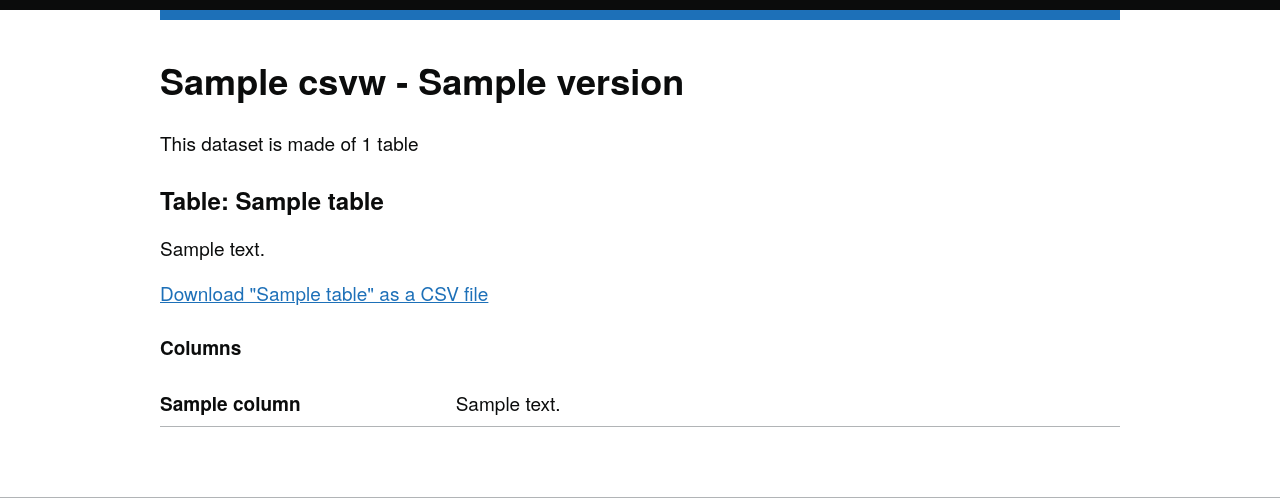
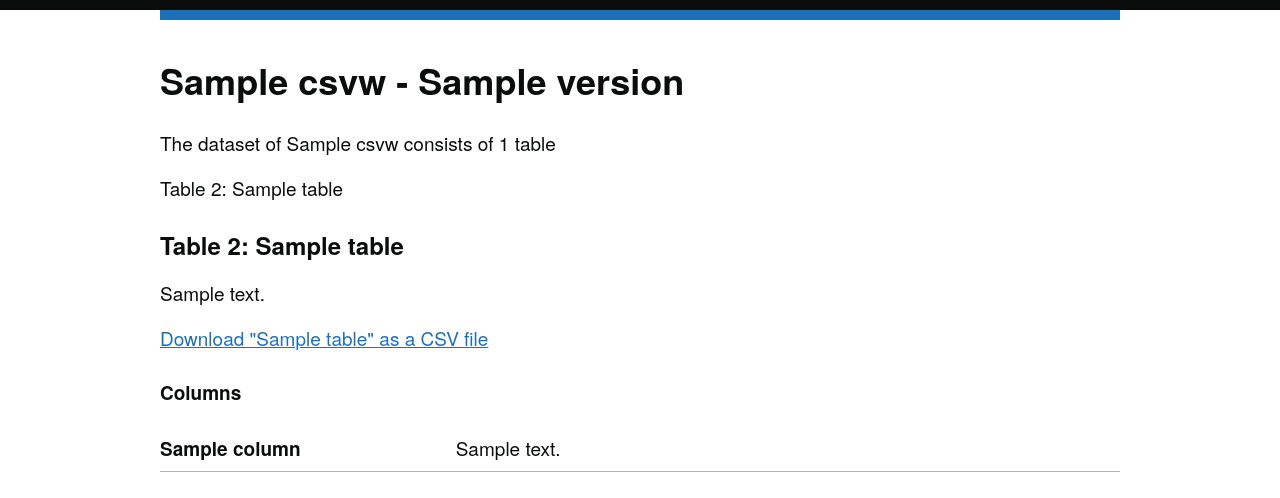
Before and after one commit to uktrade/public-data-api, a Flask app: template templates/metadata.html in a window 1280 px wide. Shown: the top 498 px of the page. Run offline with Flask 2, Linux system fonts and the light colour scheme; the template is opened without the code that fills it: most values are stand-ins (such as "Sample title", 1, 10 or a date in 2020).

Commit message:
feat: include list of tables and index of each table

```diff
--- a/templates/metadata.html
+++ b/templates/metadata.html
@@ -5,10 +5,16 @@
 {% block body %}
     <h1 class="govuk-heading-l">{{ csvw['dc:title'] }} - {{ version }}</h1>
 
-    <p class="govuk-body">This dataset is made of {{ csvw['tables']|length }} table{% if csvw['tables']|length > 1 %}s.{% endif %}
+    <p class="govuk-body">The dataset of {{ csvw['dc:title'] }} consists of {{ csvw['tables']|length }} table{% if csvw['tables']|length > 1 %}s.{% endif %}
+
+    <ul class="govuk-list">
+    {% for table in csvw['tables'] %}
+        <li>Table {{ loop.index + 1 }}: {{ table['dc:title'] }}</li>
+    {% endfor %}
+    </ul>
 
     {% for table in csvw['tables'] %}
-    <h2 class="govuk-heading-m">Table: {{ table['dc:title'] }}</h2>
+    <h2 class="govuk-heading-m">Table {{ loop.index + 1 }}: {{ table['dc:title'] }}</h2>
 
     <p class="govuk-body">{{ table['dc:description'] }}</p>
 
```
